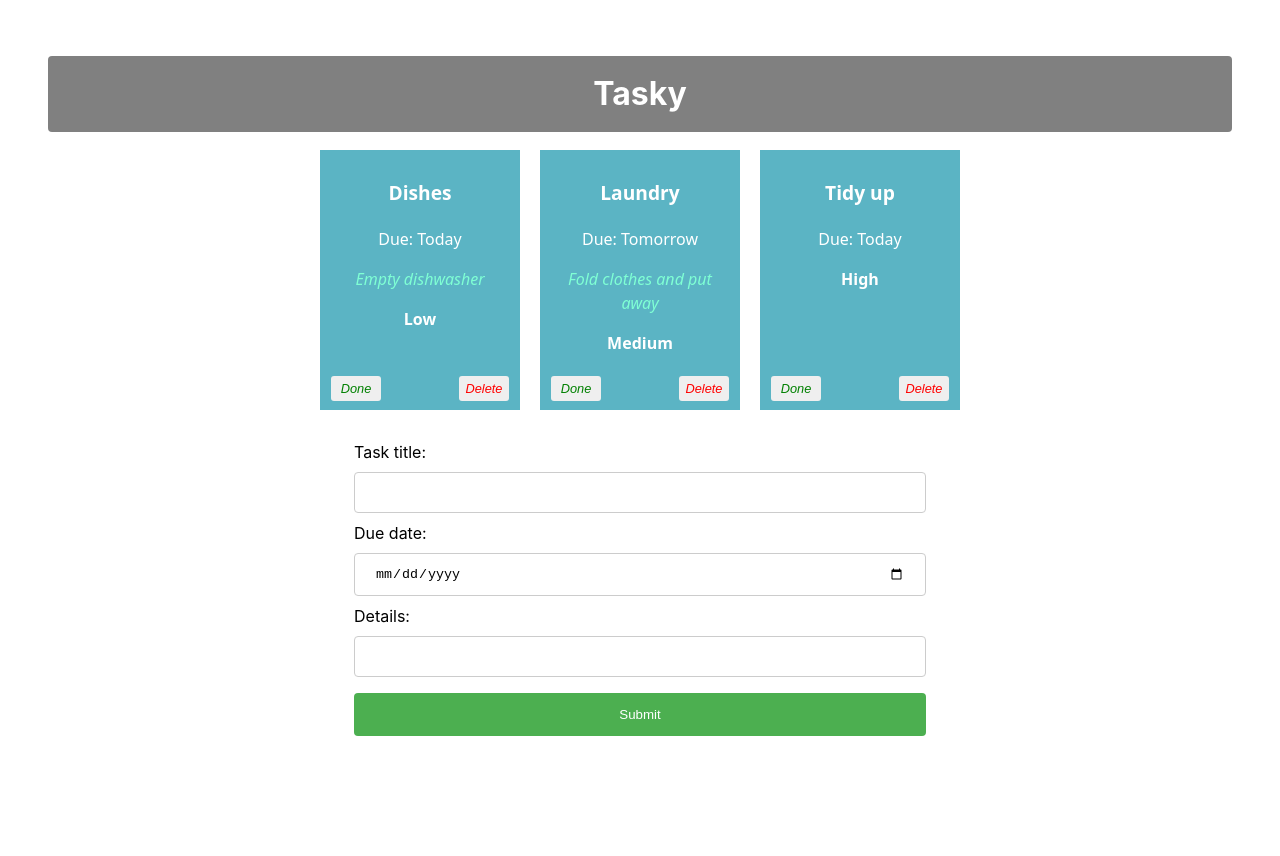
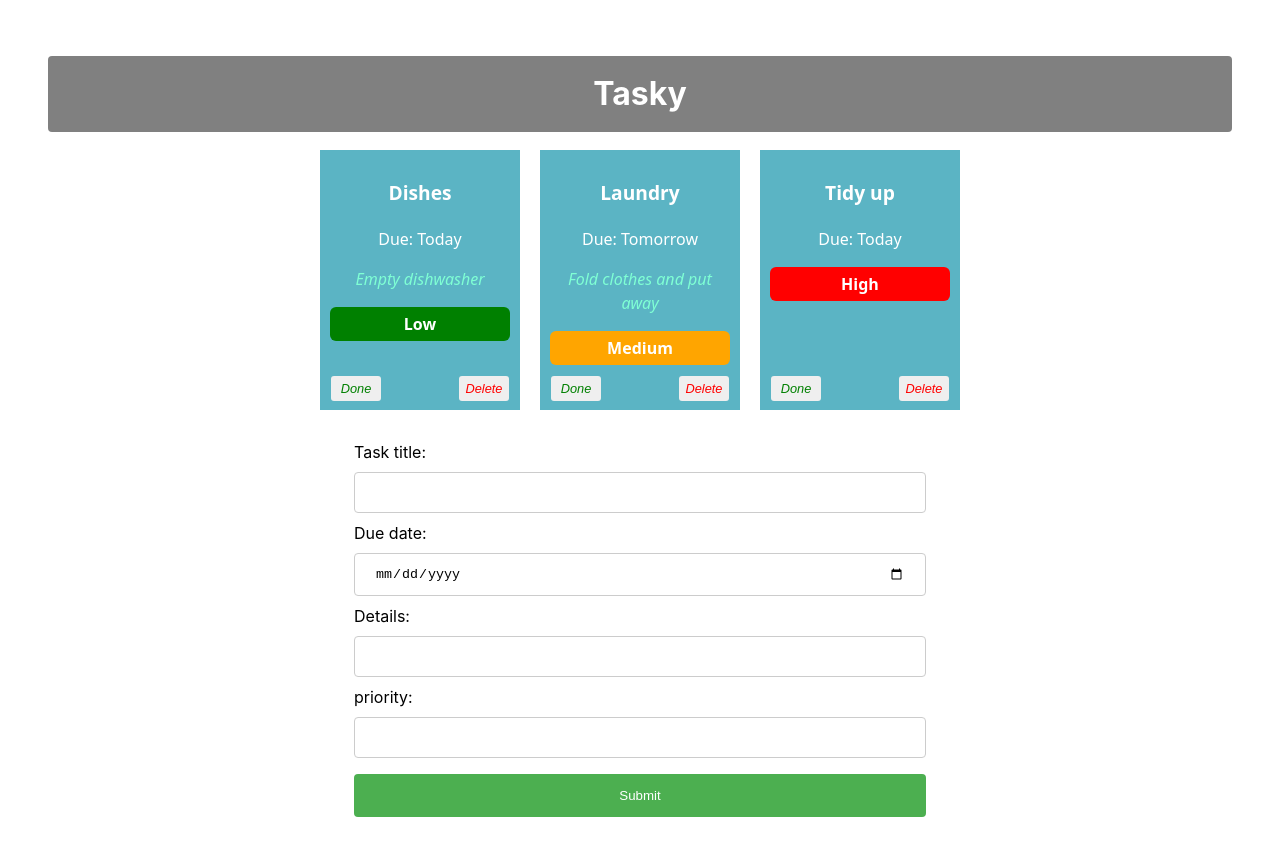
Before and after one commit to nathan-bagge/react-basics-labs, a React (Vite) app in the folder tasky/: page / in a window 1280 px wide. Shown: the top 856 px of the page. Before the commit the page ends 812 px from the top, so only its background shows below. Built offline with nearby package versions, Linux system fonts and the light colour scheme.

Commit message:
Tasky Lab 2b - Exercises done

```diff
--- a/tasky/src/App.css
+++ b/tasky/src/App.css
@@ -107,3 +107,24 @@ form {
   width: 50%;
   margin: auto;
 }
+
+.priority-high {
+  background-color: red;
+  color: white;
+  padding: 5px;
+  border-radius: 6px;
+}
+
+.priority-medium {
+  background-color: orange;
+  color: white;
+  padding: 5px;
+  border-radius: 6px;
+}
+
+.priority-low {
+  background-color: green;
+  color: white;
+  padding: 5px;
+  border-radius: 6px;
+}
--- a/tasky/src/App.jsx
+++ b/tasky/src/App.jsx
@@ -47,6 +47,9 @@ function App() {
       case "deadline":
           form.deadline = event.target.value;
           break;
+      case "priority":
+          form.priority = event.target.value;
+          break;
       default:
           form = formState;
     }
@@ -66,6 +69,8 @@ function App() {
     tasks.push(form);
     setTaskState({tasks});
   }
+
+
 
     return (
     <div className="container">
--- a/tasky/src/components/Form.jsx
+++ b/tasky/src/components/Form.jsx
@@ -19,6 +19,11 @@ const AddTaskForm = (props) => {
         Details:
         <input type="text" name="description" onChange={(event) => props.change(event)} />
     </label>
+    <br />
+    <label>
+        priority:
+        <input type="text" name="priority" onChange={(event) => props.change(event)} />
+    </label>
 
         <input type="submit" value="Submit" />
         </form>
--- a/tasky/src/components/Task.jsx
+++ b/tasky/src/components/Task.jsx
@@ -7,7 +7,22 @@ const Task = (props) => {
             <p className="title">{props.title}</p>
             <p>Due: {props.deadline}</p>
             <p className="description">{props.description}</p>
-            <p className="priority">{props.priority}</p>
+             <p
+        className="priority"
+        style={{
+          backgroundColor:
+            props.priority === "High"
+              ? "red"
+              : props.priority === "Medium"
+              ? "orange"
+              : "green",
+          color: "white",
+          padding: "5px",
+          borderRadius: "6px"
+        }}
+      >
+        {props.priority}
+      </p>
            <button onClick={props.markDone} className='doneButton'>Done</button>
            <button className='deleteButton' onClick={props.deleteTask}>Delete</button>
 
```
